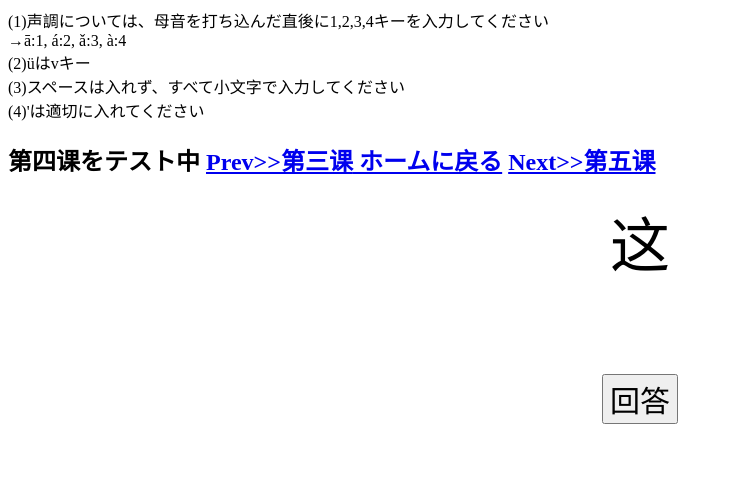
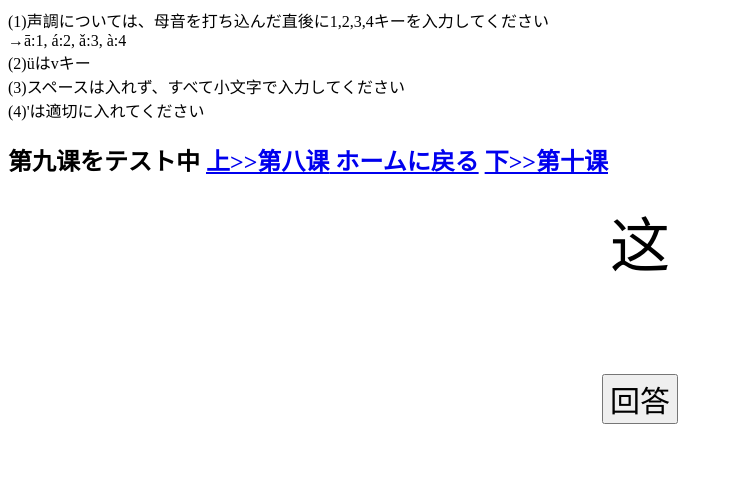
Before and after one commit to soto-kai/hanyujiacheng, a plain HTML site: page 9ke/index.html in a window 1280 px wide. Shown: the whole page, without its empty margins (0-733 px from the left). Drawn offline with Linux system fonts and the light colour scheme.

Commit message:
Update index.html

```diff
--- a/9ke/index.html
+++ b/9ke/index.html
@@ -2,7 +2,7 @@
 <html lang="zh-cmn-Hans">
 <head>
     <base target="_top">
-    <title>第四课 拼音テスト</title>
+    <title>第九课 拼音テスト</title>
     <meta charset="utf-8">
     <meta name="viewport" content="width=device-width, initial-scale=1">
     <link rel="stylesheet" href="main.css">
@@ -14,12 +14,12 @@
     (1)声調については、母音を打ち込んだ直後に1,2,3,4キーを入力してください<br>   →ā:1, á:2, ǎ:3, à:4<br>(2)üはvキー
     <br>(3)スペースは入れず、すべて小文字で入力してください
     <br>(4)'は適切に入れてください
-    <h2 class="current">第四课をテスト中
+    <h2 class="current">第九课をテスト中
 
-<a href='../3ke/index.html'>Prev>>第三课</a><a href ="../index.html">
+<a href='../8ke/index.html'>上>>第八课</a><a href ="../index.html">
 			ホームに戻る</a>
-        	<a href ="../5ke/index.html">
-           		 Next>>第五课</a>
+        	<a href ="../10ke/index.html">
+           		 下>>第十课</a>
 	</h2>
     <div id="container">
         <p id="ja"></p>
```
